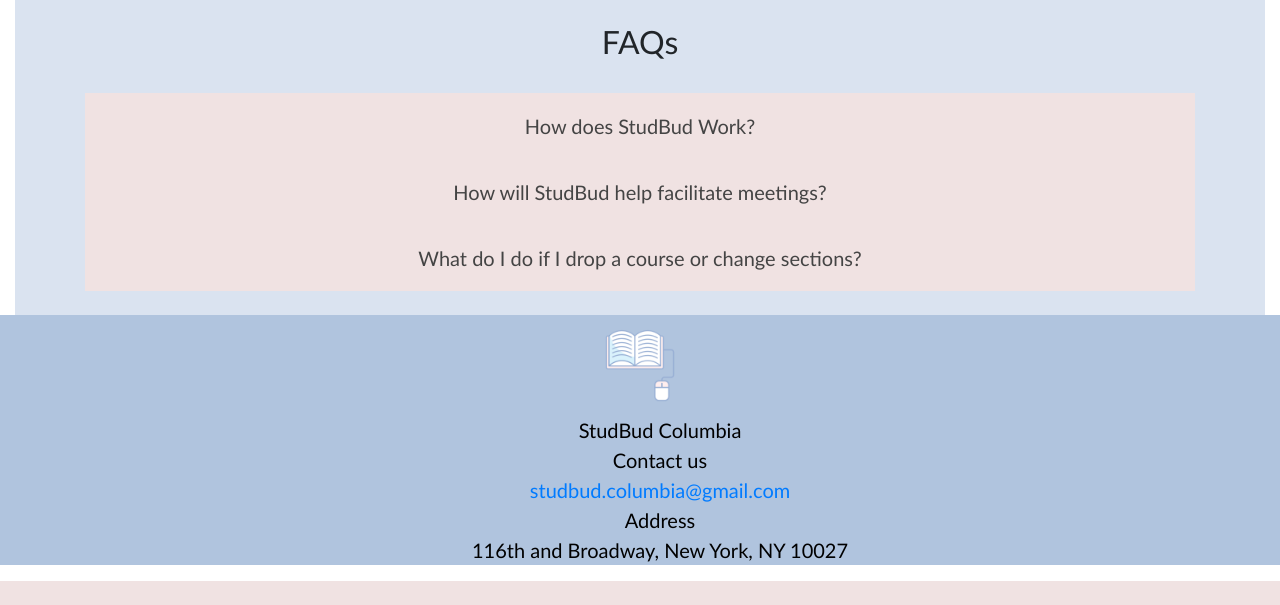
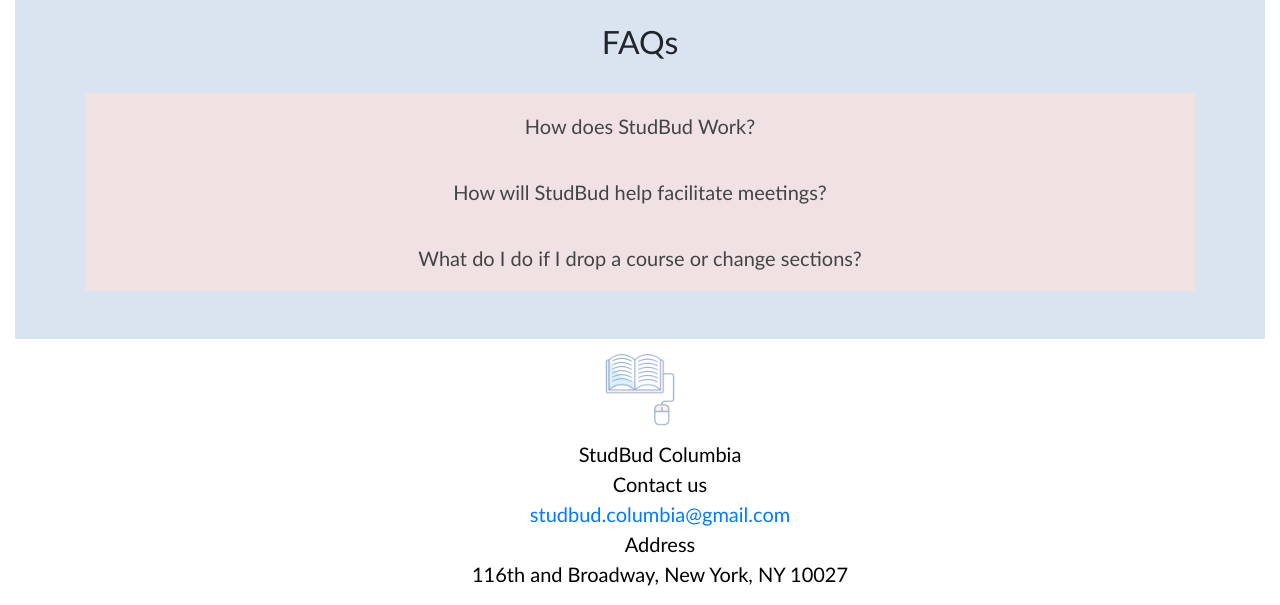
Before and after one commit to js06283/studbud, a Django app: page /study/ in a window 1280 px wide. Shown: the part 1140-1745 px from the top of the page. Before the commit the page ends 1721 px from the top, so only its background shows below. Run offline with Django 3.2, Linux system fonts and the light colour scheme; parts of the project's set-up code (start-up, migrations or seed data) failed here and were passed over.

Commit message:
color change

```diff
--- a/study/static/styles.css
+++ b/study/static/styles.css
@@ -66,7 +66,7 @@ form {
     left: 0;
     bottom: 0;
     width: 100%;
-    background-color:lightsteelblue;
+    background-color: white;
     color:black;
     text-align: center;
     font-family: 'Gill Sans', sans-serif;
--- a/study/templates/index.html
+++ b/study/templates/index.html
@@ -88,6 +88,7 @@
     </div>
 </div>
 <br>
+<br>
 </div>
 <script>
 var acc = document.getElementsByClassName("accordion");
```
